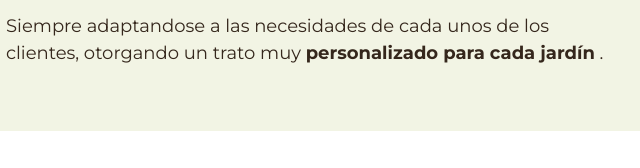
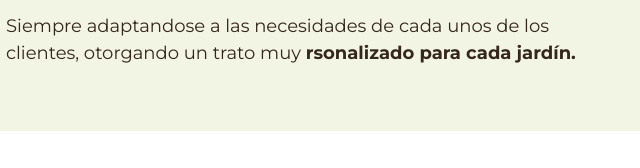
Before and after one commit to danielsanabria/jardisan-new, a website: page public/index.html in a window 1280 px wide. Shown: the part 1579-1747 px from the top of the page, 634-1274 px from the left. Drawn offline with nearby package versions, Linux system fonts and the light colour scheme; files that its build step writes are made by us from their sources.

Commit message:
nueva rama para subir web

```diff
--- a/public/index.html
+++ b/public/index.html
@@ -114,7 +114,7 @@
           <p class="text-lg text-secondary-700 mb-4">
             Siempre adaptandose a las necesidades de cada unos de los
             clientes, otorgando un trato muy
-            <strong>personalizado para cada jardín</strong> .
+            <strong>rsonalizado para cada jardín.</strong>
           </p>
         </div>
       </div>
```
